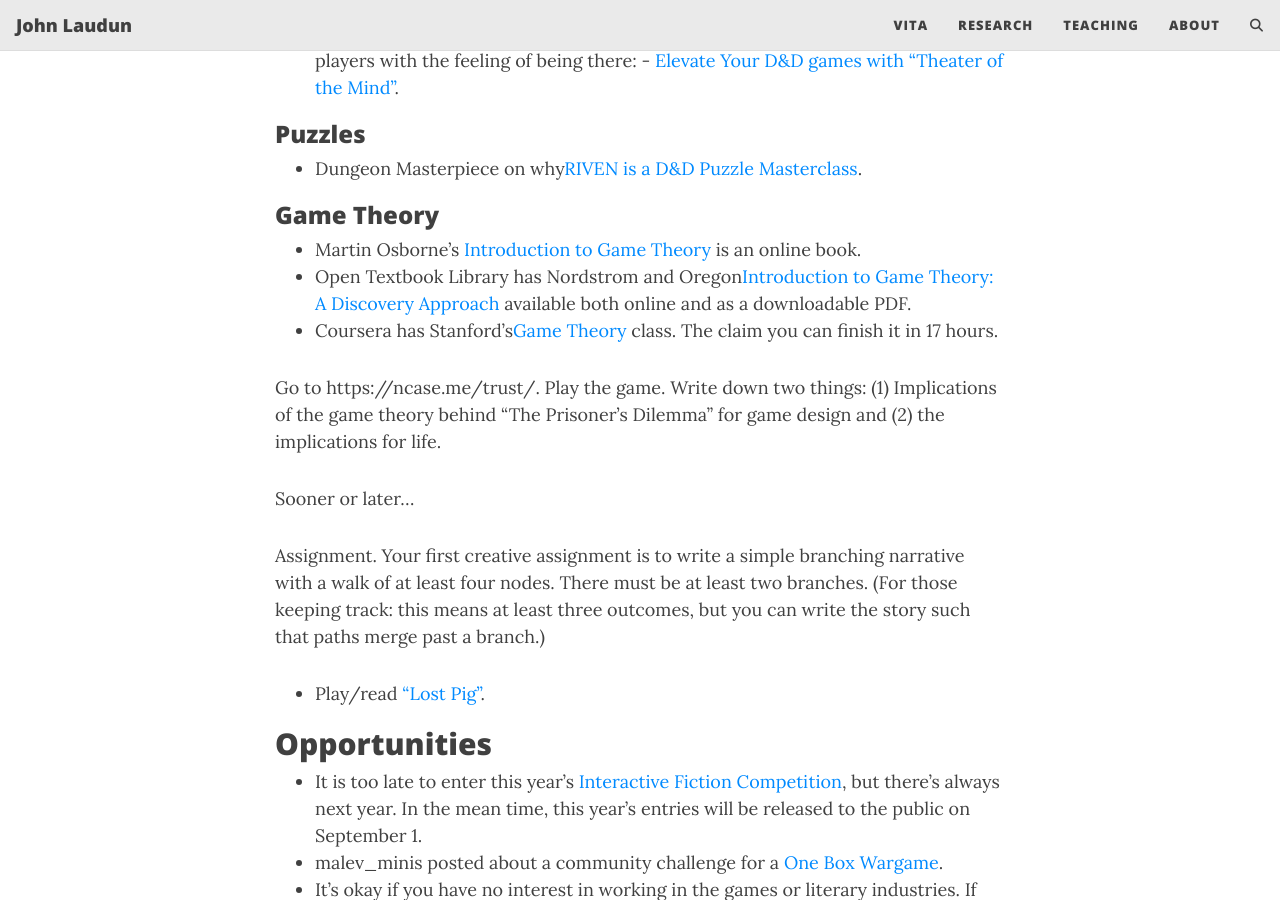
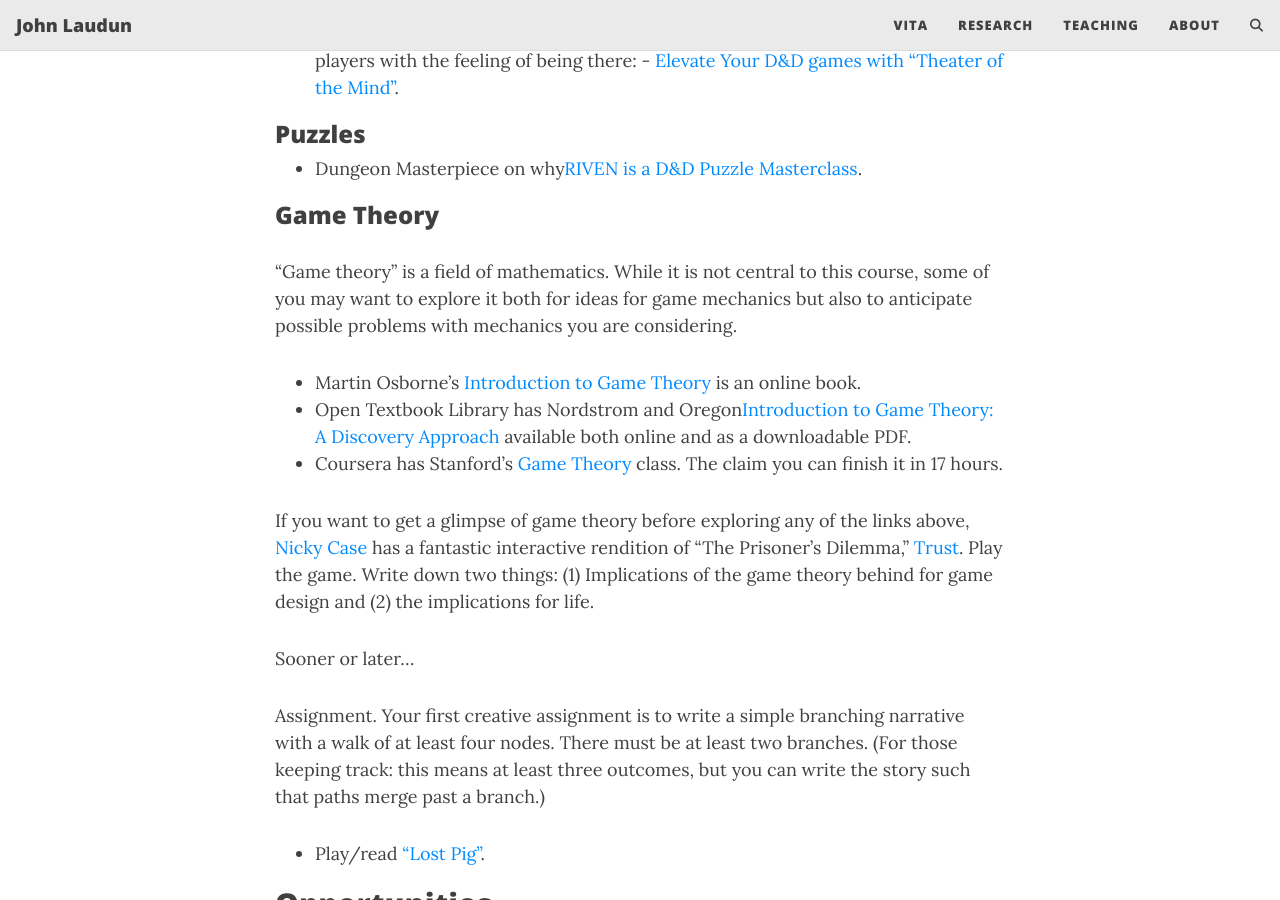
Before and after one commit to johnlaudun/jln, a Jekyll site: the page built from teaching/courses/370-games-syllabus.md, in a window 1280 px wide and 900 px high, scrolled down 4548 px. Built offline with Jekyll 4.4.1, drawn with Linux system fonts in a browser that asks for light colours; comment, search, counter and statistics services are not loaded.

Commit message:
Updated narrative games syllabus.

```diff
--- a/teaching/courses/370-games-syllabus.md
+++ b/teaching/courses/370-games-syllabus.md
@@ -86,11 +86,13 @@ On our first day of class we will need to cover the usual course overview and th
 
 ### Game Theory
 
+“Game theory” is a field of mathematics. While it is not central to this course, some of you may want to explore it both for ideas for game mechanics but also to anticipate possible problems with mechanics you are considering.
+
 * Martin Osborne’s [Introduction to Game Theory](https://www.economics.utoronto.ca/osborne/igt/) is an online book.
 * Open Textbook Library has Nordstrom and Oregon[Introduction to Game Theory: A Discovery Approach](https://open.umn.edu/opentextbooks/textbooks/802) available both online and as a downloadable PDF.
-* Coursera has Stanford’s[Game Theory](https://www.coursera.org/learn/game-theory-1) class. The claim you can finish it in 17 hours.
+* Coursera has Stanford’s [Game Theory](https://www.coursera.org/learn/game-theory-1) class. The claim you can finish it in 17 hours.
 
-Go to https://ncase.me/trust/. Play the game. Write down two things: (1) Implications of the game theory behind “The Prisoner’s Dilemma” for game design and (2) the implications for life.
+If you want to get a glimpse of game theory before exploring any of the links above, [Nicky Case](https://ncase.me) has a fantastic interactive rendition of “The Prisoner’s Dilemma,” [Trust](https://ncase.me/trust/). Play the game. Write down two things: (1) Implications of the game theory behind  for game design and (2) the implications for life.
 
 Sooner or later…
 
```
